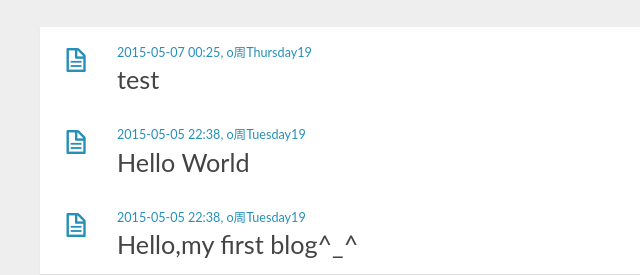
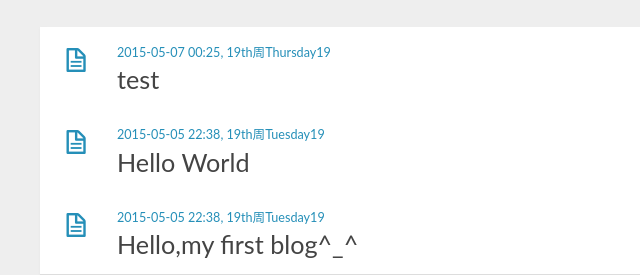
Before and after one commit to DawnYu9/codingbubble.github.io, a plain HTML site: page archives/2015/05/index.html in a window 1280 px wide. Shown: the part 187-462 px from the top of the page, 0-640 px from the left. Drawn offline with nearby package versions, Linux system fonts and the light colour scheme; a web font is replaced by a local one.

Commit message:
Site updated: 2015-05-07 14:30:08

```diff
--- a/archives/2015/05/index.html
+++ b/archives/2015/05/index.html
@@ -70,7 +70,7 @@ var _hmt = _hmt || [];
         <div class="post-content">
           <header>
             <div class="icon"></div>
-            <time datetime="2015-05-06T16:25:28.000Z"><a href="/2015/05/07/test/">2015-05-07 00:25, o周Thursday19</a></time>
+            <time datetime="2015-05-06T16:25:28.000Z"><a href="/2015/05/07/test/">2015-05-07 00:25, 19th周Thursday19</a></time>
 
               <h1 class="title"><a href="/2015/05/07/test/">test</a></h1>
 
@@ -82,7 +82,7 @@ var _hmt = _hmt || [];
         <div class="post-content">
           <header>
             <div class="icon"></div>
-            <time datetime="2015-05-05T14:38:18.000Z"><a href="/2015/05/05/hello-world/">2015-05-05 22:38, o周Tuesday19</a></time>
+            <time datetime="2015-05-05T14:38:18.000Z"><a href="/2015/05/05/hello-world/">2015-05-05 22:38, 19th周Tuesday19</a></time>
 
               <h1 class="title"><a href="/2015/05/05/hello-world/">Hello World</a></h1>
 
@@ -94,7 +94,7 @@ var _hmt = _hmt || [];
         <div class="post-content">
           <header>
             <div class="icon"></div>
-            <time datetime="2015-05-05T14:38:18.000Z"><a href="/2015/05/05/Hello-my-first-blog/">2015-05-05 22:38, o周Tuesday19</a></time>
+            <time datetime="2015-05-05T14:38:18.000Z"><a href="/2015/05/05/Hello-my-first-blog/">2015-05-05 22:38, 19th周Tuesday19</a></time>
 
               <h1 class="title"><a href="/2015/05/05/Hello-my-first-blog/">Hello,my first blog^_^</a></h1>
 
```
Also changed, not shown: 2015/05/05/Hello-my-first-blog/index.html (+1 -1 lines), 2015/05/05/hello-world/index.html (+1 -1 lines), 2015/05/07/test/index.html (+1 -1 lines), archives/2015/index.html (+3 -3 lines), archives/index.html (+3 -3 lines), categories/随笔/index.html (+1 -1 lines), index.html (+3 -3 lines).
